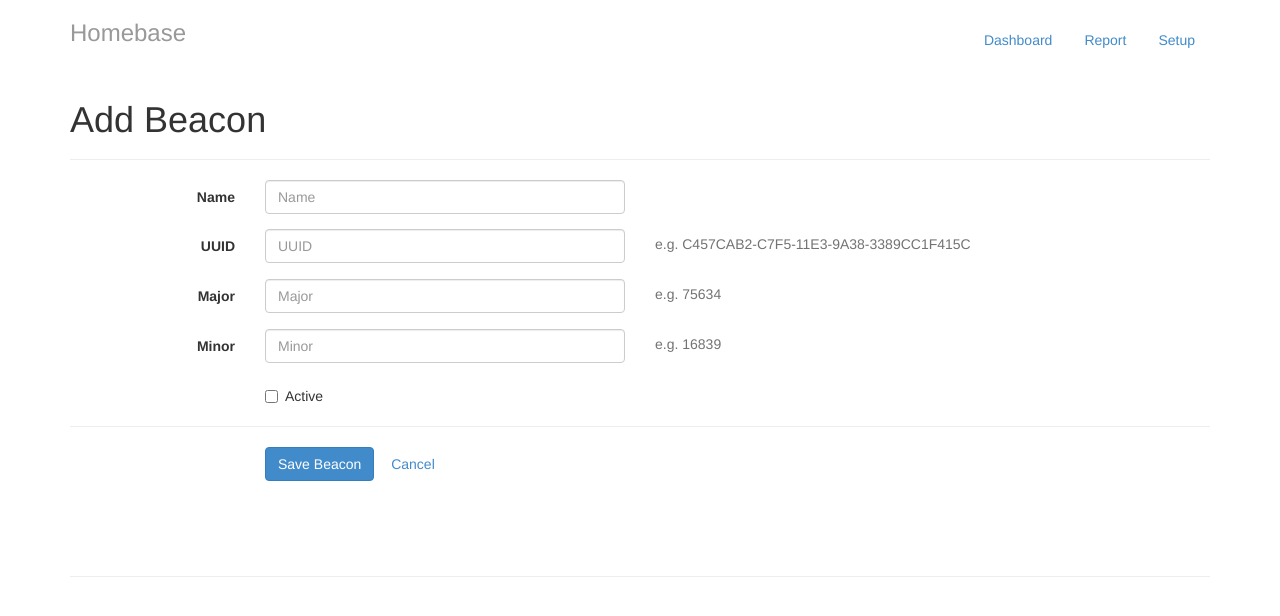
After one commit to fabian/homebase, a PHP site: template views/beacon.twig in a window 1280 px wide. The commit adds this page. Shown: the top 616 px of the page. Run offline with PHP 8.4, Linux system fonts and the light colour scheme; the template is opened without the code that fills it, so the values that code supplies are empty; some libraries are stand-ins or nearby versions.

Commit message:
Added edit beacon

```diff
--- a/src/Homebase/ControllerProvider.php
+++ b/src/Homebase/ControllerProvider.php
@@ -25,6 +25,10 @@ class ControllerProvider implements \Silex\ControllerProviderInterface
         $controllers->get('/report/measurements/', 'report.controller:measurementsAction');
         $controllers->get('/setup/', 'setup.controller:indexAction')->bind('setup');
         $controllers->post('/setup/', 'setup.controller:saveAction');
+        $controllers->get('/setup/add/', 'setup.controller:addBeaconAction')->bind('addBeacon');
+        $controllers->post('/setup/add/', 'setup.controller:addBeaconPostAction');
+        $controllers->get('/setup/edit/{id}/', 'setup.controller:editBeaconAction')->bind('editBeacon');
+        $controllers->post('/setup/edit/{id}/', 'setup.controller:editBeaconPostAction');
         $controllers->get('/oauth/authorize/', 'oauth.controller:authorizeAction')->bind('authorize');
         $controllers->post('/oauth/authorize/', 'oauth.controller:authorizePostAction');
         $controllers->get('/beacons/{uuid}/{major}/{minor}/', 'beacons.controller:getBeacon');
--- /dev/null
+++ b/views/beacon.twig
@@ -0,0 +1,79 @@
+{% extends "layout.twig" %}
+
+{% block content %}
+
+<div class="page-header">
+    <h1>
+        {% if beacon is defined %}
+            Edit {{ beacon.name }}
+        {% else %}
+            Add Beacon
+        {% endif %}
+    </h1>
+</div>
+
+{% if message is defined and message %}
+<div class="alert alert-danger">{{ message }}</div>
+{% endif %}
+
+<form class="form-horizontal" role="form" method="post" action="">
+
+<div class="form-group">
+    <label for="name" class="col-sm-2 control-label">Name</label>
+    <div class="col-sm-4">
+        <input type="text" class="form-control" id="name" name="name" placeholder="Name" value="{{ beacon.name|default(name|default('')) }}">
+    </div>
+</div>
+
+<div class="form-group">
+    <label for="uuid" class="col-sm-2 control-label">UUID</label>
+    <div class="col-sm-4">
+        <input type="text" class="form-control" id="uuid" name="uuid" placeholder="UUID" value="{{ beacon.uuid|default(uuid|default(''))}}">
+    </div>
+    <div class="col-md-6">
+        <span class="help-block">e.g. C457CAB2-C7F5-11E3-9A38-3389CC1F415C</span>
+    </div>
+</div>
+
+<div class="form-group">
+    <label for="major" class="col-sm-2 control-label">Major</label>
+    <div class="col-sm-4">
+        <input type="text" class="form-control" id="major" name="major" placeholder="Major" value="{{ beacon.major|default(major|default('')) }}">
+    </div>
+    <div class="col-md-6">
+        <span class="help-block">e.g. 75634</span>
+    </div>
+</div>
+
+<div class="form-group">
+    <label for="minor" class="col-sm-2 control-label">Minor</label>
+    <div class="col-sm-4">
+        <input type="text" class="form-control" id="minor" name="minor" placeholder="Minor" value="{{ beacon.minor|default(minor|default('')) }}">
+    </div>
+    <div class="col-md-6">
+        <span class="help-block">e.g. 16839</span>
+    </div>
+</div>
+
+<div class="form-group">
+    <div class="col-sm-offset-2 col-sm-10">
+        <div class="checkbox">
+            <label>
+                <input type="checkbox" name="active" value="1"{% if beacon.active|default(active|default(false)) %} checked="checked"{% endif %}> Active
+            </label>
+        </div>
+    </div>
+</div>
+
+<hr/>
+
+<div class="form-group">
+    <div class="col-sm-offset-2 col-sm-10">
+        <button type="submit" class="btn btn-primary">Save Beacon</button>
+        <a href="{{ path('setup') }}" class="btn btn-link">Cancel</a>
+    </div>
+</div>
+
+</form>
+
+{%  endblock %}
```
Also changed, not shown: src/Homebase/Controller/SetupController.php (+77 -22 lines), src/Homebase/Service/Beacons.php (+36 -4 lines), views/setup.twig (+14 -8 lines).
